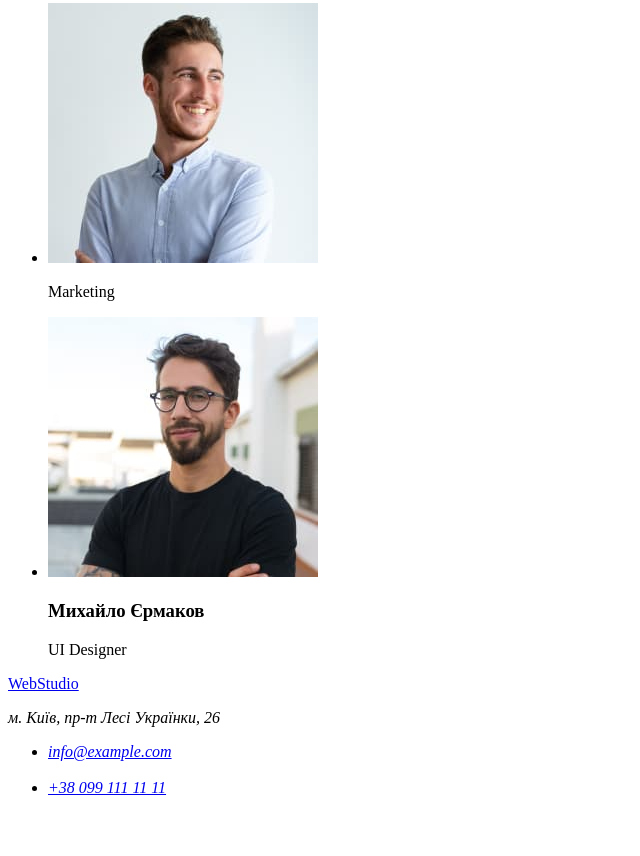
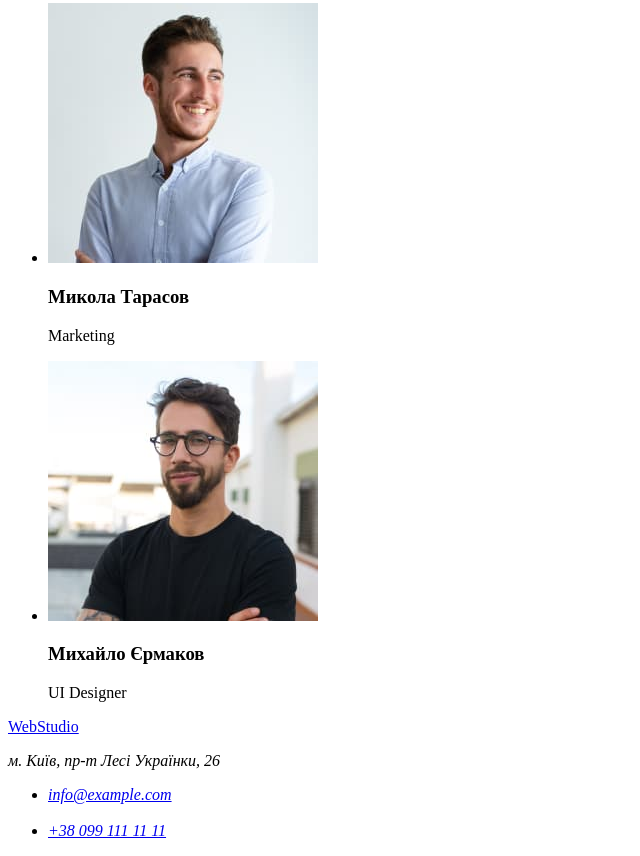
Before and after one commit to Kostya-Romanovskyi/goit-markup-hw-01, a plain HTML site: page index.html in a window 1280 px wide. Shown: the part 2333-3189 px from the top of the page, without its empty margins (0-640 px from the left). Before the commit the page ends 3146 px from the top, so only its background shows below. Drawn offline with Linux system fonts and the light colour scheme.

Commit message:
Додав ім'я спеціаліста

```diff
--- a/index.html
+++ b/index.html
@@ -84,6 +84,7 @@
           </li>
           <li>
             <img src="./images/team3.jpg" alt="Фото Миколи Тарасова" width="270" />
+            <h3>Микола Тарасов</h3>
             <p>Marketing</p>
           </li>
           <li>
```
